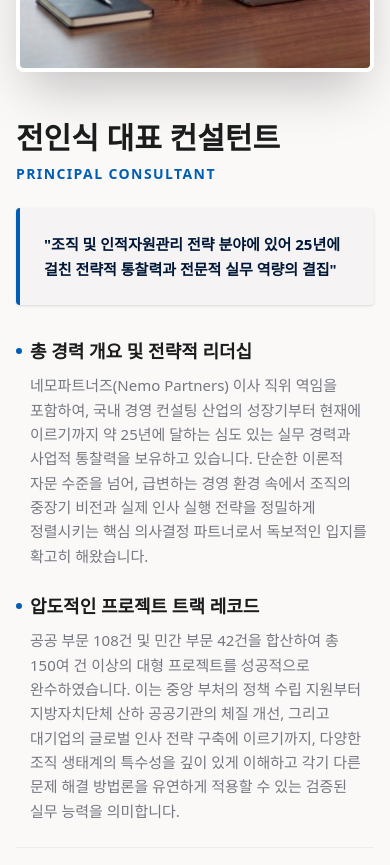
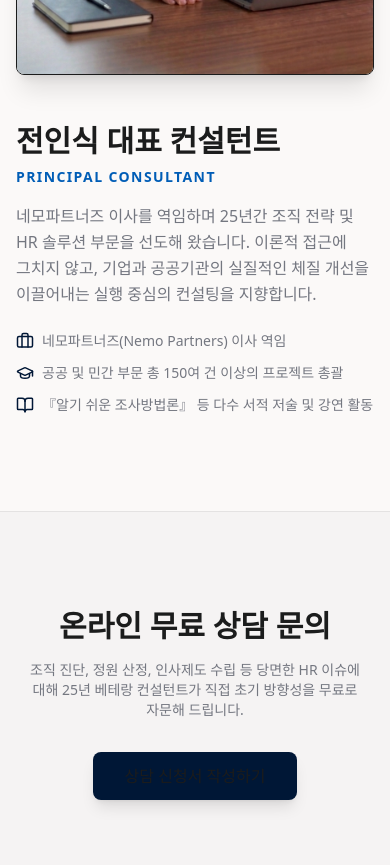
Before and after one commit to cis1273-ai/company-homepage, a React (Vite) app: page / in a window 390 px wide. Shown: the part 5600-6465 px from the top of the page. Built offline with nearby package versions, Linux system fonts and the light colour scheme.

Commit message:
Update App.tsx

```diff
--- a/src/App.tsx
+++ b/src/App.tsx
@@ -21,7 +21,7 @@ export default function App() {
   return (
     <div className="font-sans min-h-screen text-on-surface bg-background">
 
-      {/* 👑 1. TypeScript 에러 없는 완벽한 가로 흐름 띠 (배경: 네이비 / 글자: 흰색) */}
+      {/* 🎯 기존 디자인 배너 원형 그대로 복구 + TypeScript 에러만 해결 */}
       <div className="w-full bg-[#0a2540] py-2.5 overflow-hidden border-b border-white/10 flex items-center">
         <div className="whitespace-nowrap flex animate-[marquee_30s_linear_infinite]" style={{ animation: 'marquee 30s linear infinite' }}>
           {/* 첫 번째 세트 */}
@@ -41,7 +41,7 @@ export default function App() {
           <span className="text-white/40 text-xs md:text-sm mx-2 shrink-0">|</span>
         </div>
 
-        {/* CSS 애니메이션 효과 직접 주입 (config 파일 수정 불필요) */}
+        {/* 빌드 에러 없이 글자가 흐르게 만드는 CSS 주입 */}
         <style>{`
           @keyframes marquee {
             0% { transform: translateX(0%); }
@@ -67,7 +67,7 @@ export default function App() {
 }
 
 // ==========================================
-// 여기서부터는 홈페이지를 구성하는 개별 구역들입니다.
+// 기존 원본 컴포넌트 디자인 (원상복구)
 // ==========================================
 
 function Header() {
@@ -265,24 +265,19 @@ function StatsClientsSection() {
   return (
     <section id="stats" className="py-20 bg-surface border-t border-outline">
       <div className="max-w-[1200px] mx-auto px-4 md:px-6 text-center">
-
         <div className="mb-12">
           <h2 className="text-3xl font-bold text-on-surface mb-2">숫자로 보는 신뢰</h2>
-          <p className="text-on-surface-muted text-sm md:text-base">
-            25년간 쌓아온 검증된 트랙 레코드와 파트너십의 결과입니다.
-          </p>
+          <p className="text-on-surface-muted text-sm md:text-base">25년간 쌓아온 검증된 트랙 레코드와 파트너십의 결과입니다.</p>
         </div>
-
         <div className="grid grid-cols-1 md:grid-cols-2 gap-8 max-w-[800px] mx-auto">
-          <div className="bg-surface-low p-8 rounded-xl border border-outline/40 shadow-sm transform transition hover:scale-105 duration-300">
+          <div className="bg-surface-low p-8 rounded-xl border border-outline/40 shadow-sm">
             <p className="text-on-surface-muted font-medium text-base mb-2">누적 프로젝트 수행건수</p>
             <p className="text-5xl md:text-6xl font-extrabold text-primary tracking-tight">
               {projectCount}<span className="text-3xl md:text-4xl text-secondary ml-1">+</span>
             </p>
             <p className="text-xs text-on-surface-muted mt-3">공공 부문 108건 및 민간 부문 42건 합산 기준</p>
           </div>
-
-          <div className="bg-surface-low p-8 rounded-xl border border-outline/40 shadow-sm transform transition hover:scale-105 duration-300">
+          <div className="bg-surface-low p-8 rounded-xl border border-outline/40 shadow-sm">
             <p className="text-on-surface-muted font-medium text-base mb-2">기존 고객 재계약률</p>
             <p className="text-5xl md:text-6xl font-extrabold text-primary tracking-tight">
               {retentionRate}<span className="text-3xl md:text-4xl text-secondary ml-1">%</span>
@@ -290,7 +285,6 @@ function StatsClientsSection() {
             <p className="text-xs text-on-surface-muted mt-3">지속적인 신뢰와 전략적 파트너십의 지표</p>
           </div>
         </div>
-
       </div>
     </section>
   );
@@ -300,89 +294,24 @@ function ProfileSection() {
   return (
     <section id="profile" className="py-24 bg-background px-4 md:px-6 border-t border-outline">
       <div className="max-w-[1200px] mx-auto">
-        <div className="flex flex-col lg:grid lg:grid-cols-12 gap-12 lg:gap-16 items-start">
-
-          <div className="lg:col-span-5 order-1 lg:order-2 lg:sticky lg:top-28 w-full">
-            <img src="/Profile.png" alt="전인식 대표 프로필 사진" className="w-full rounded-lg border-4 border-white shadow-2xl" />
+        <div className="flex flex-col lg:grid lg:grid-cols-12 gap-12 lg:gap-16 items-center">
+          <div className="lg:col-span-5 w-full">
+            <img src="/Profile.png" alt="전인식 대표 프로필 사진" className="w-full rounded-lg border shadow-xl" />
           </div>
-
-          <div className="lg:col-span-7 order-2 lg:order-1 space-y-8">
+          <div className="lg:col-span-7 space-y-6">
             <div>
               <h2 className="text-3xl font-bold mb-2 text-on-surface">전인식 대표 컨설턴트</h2>
-              <span className="text-secondary font-semibold text-sm tracking-widest uppercase block mb-6">Principal Consultant</span>
-
-              <p className="font-bold text-[15px] md:text-[16px] text-primary p-6 bg-surface-low rounded border-l-4 border-secondary leading-relaxed break-keep shadow-sm">
-                "조직 및 인적자원관리 전략 분야에 있어 25년에 걸친 전략적 통찰력과 전문적 실무 역량의 결집"
+              <span className="text-secondary font-semibold text-sm tracking-widest uppercase block mb-4">Principal Consultant</span>
+              <p className="text-on-surface-muted text-base leading-relaxed break-keep">
+                네모파트너즈 이사를 역임하며 25년간 조직 전략 및 HR 솔루션 부문을 선도해 왔습니다. 이론적 접근에 그치지 않고, 기업과 공공기관의 실질적인 체질 개선을 이끌어내는 실행 중심의 컨설팅을 지향합니다.
               </p>
             </div>
-
-            <div className="space-y-6 text-on-surface-muted text-[15px] leading-relaxed break-keep">
-              <div>
-                <h3 className="font-bold text-on-surface text-lg mb-2 flex items-center gap-2">
-                  <span className="w-1.5 h-1.5 bg-secondary rounded-full"></span>
-                  총 경력 개요 및 전략적 리더십
-                </h3>
-                <p className="pl-3.5">
-                  네모파트너즈(Nemo Partners) 이사 직위 역임을 포함하여, 국내 경영 컨설팅 산업의 성장기부터 현재에 이르기까지 약 25년에 달하는 심도 있는 실무 경력과 사업적 통찰력을 보유하고 있습니다. 단순한 이론적 자문 수준을 넘어, 급변하는 경영 환경 속에서 조직의 중장기 비전과 실제 인사 실행 전략을 정밀하게 정렬시키는 핵심 의사결정 파트너로서 독보적인 입지를 확고히 해왔습니다.
-                </p>
-              </div>
-
-              <div>
-                <h3 className="font-bold text-on-surface text-lg mb-2 flex items-center gap-2">
-                  <span className="w-1.5 h-1.5 bg-secondary rounded-full"></span>
-                  압도적인 프로젝트 트랙 레코드
-                </h3>
-                <p className="pl-3.5">
-                  공공 부문 108건 및 민간 부문 42건을 합산하여 총 150여 건 이상의 대형 프로젝트를 성공적으로 완수하였습니다. 이는 중앙 부처의 정책 수립 지원부터 지방자치단체 산하 공공기관의 체질 개선, 그리고 대기업의 글로벌 인사 전략 구축에 이르기까지, 다양한 조직 생태계의 특수성을 깊이 있게 이해하고 각기 다른 문제 해결 방법론을 유연하게 적용할 수 있는 검증된 실무 능력을 의미합니다.
-                </p>
-              </div>
-
-              <div className="pt-4 border-t border-outline/50">
-                <h3 className="font-bold text-on-surface text-xl mb-4 text-primary">
-                  심화 전문 영역 (Core Competencies)
-                </h3>
-                <div className="space-y-4 pl-1">
-                  <div className="bg-surface-low p-4 rounded border border-outline/40">
-                    <h4 className="font-bold text-on-surface text-[16px] mb-1 flex items-center gap-2 text-secondary">
-                      <BarChart3 size={18} /> 조직 전략 및 거버넌스
-                    </h4>
-                    <p className="text-sm text-on-surface-muted leading-relaxed pl-6">
-                      조직 정밀 진단(Diagnostic)을 통해 숨겨진 비효율을 찾아내고, 기능 기반의 과학적 적정 정원 산정(Manpower Sizing)을 수행합니다. 이를 통해 거시적 거버넌스 체계를 재설계하고 실행력 있는 중장기 경영 전략 로드맵을 수립하는 데 특화되어 있습니다.
-                    </p>
-                  </div>
-
-                  <div className="bg-surface-low p-4 rounded border border-outline/40">
-                    <h4 className="font-bold text-on-surface text-[16px] mb-1 flex items-center gap-2 text-secondary">
-                      <Users size={18} /> 직무 중심 HR 솔루션
-                    </h4>
-                    <p className="text-sm text-on-surface-muted leading-relaxed pl-6">
-                      현대적 HR의 핵심인 과학적 직무 분석과 직무가치 평가(Job Evaluation) 시스템을 구축합니다. 역량 중심의 직급 체계 고도화는 물론, 구성원의 동기부여를 극대화할 수 있는 성과 및 직무 기반의 보수 체계(Total Rewards)를 설계하여 조직의 보상 경쟁력을 강화합니다.
-                    </p>
-                  </div>
-
-                  <div className="bg-surface-low p-4 rounded border border-outline/40">
-                    <h4 className="font-bold text-on-surface text-[16px] mb-1 flex items-center gap-2 text-secondary">
-                      <ShieldCheck size={18} /> 성과 관리 및 평가 환류
-                    </h4>
-                    <p className="text-sm text-on-surface-muted leading-relaxed pl-6">
-                      BSC(Balanced Scorecard) 및 MBO 체계를 조직 문화에 맞게 커스터마이징하여 구축합니다. 특히 공공기관 경영평가(Internal & External) 대응에 있어 단순한 지표 관리를 넘어, 평가 결과가 조직의 실제 성과 향상으로 이어지도록 하는 환류 시스템 고도화 자문에 강점을 보유하고 있습니다.
-                    </p>
-                  </div>
-                </div>
-              </div>
-
-              <div className="pt-4 border-t border-outline/50">
-                <h3 className="font-bold text-on-surface text-lg mb-2 flex items-center gap-2">
-                  <BookOpen size={18} className="text-secondary" />
-                  지식 자본 및 학술적 기여
-                </h3>
-                <p className="pl-6 text-sm sm:text-[15px]">
-                  『알기 쉬운 조사방법론』, 『사례로 배우는 스포츠마케팅』 등 다수의 전문 서적 저술 활동과 총 46회 이상의 기업 및 공공기관 대상 전문 강연을 실시하였습니다. 이를 통해 이론과 현장 실무가 융합된 지식 자산을 업계에 공유하고, 후배 컨설턴트 및 인사 담당자들에게 실질적인 가이드라인을 제시하며 해당 분야의 지식 전파를 주도해오고 있습니다.
-                </p>
-              </div>
+            <div className="space-y-3 text-on-surface-muted text-sm md:text-base">
+              <p className="flex items-center gap-2"><Briefcase size={18} className="text-primary" /> 네모파트너즈(Nemo Partners) 이사 역임</p>
+              <p className="flex items-center gap-2"><GraduationCap size={18} className="text-primary" /> 공공 및 민간 부문 총 150여 건 이상의 프로젝트 총괄</p>
+              <p className="flex items-center gap-2"><BookOpen size={18} className="text-primary" /> 『알기 쉬운 조사방법론』 등 다수 서적 저술 및 강연 활동</p>
             </div>
           </div>
-
         </div>
       </div>
     </section>
@@ -415,48 +344,46 @@ function CTASection() {
         <p className="text-on-surface-muted mb-8 text-sm md:text-base break-keep">
           조직 진단, 정원 산정, 인사제도 수립 등 당면한 HR 이슈에 대해 25년 베테랑 컨설턴트가 직접 초기 방향성을 무료로 자문해 드립니다.
         </p>
-
         {!isFormVisible ? (
-          <button onClick={() => setIsFormVisible(true)} className="inline-flex h-12 items-center justify-center rounded-lg bg-primary px-8 text-base font-medium text-on-primary shadow-lg transition hover:bg-primary-hover transform hover:scale-105 duration-200">
+          <button onClick={() => setIsFormVisible(true)} className="inline-flex h-12 items-center justify-center rounded-lg bg-primary px-8 text-base font-medium text-on-primary shadow-lg transition hover:bg-primary-hover">
             상담 신청서 작성하기
           </button>
         ) : (
-          <form onSubmit={handleSubmit} className="bg-background p-6 md:p-8 rounded-xl border border-outline shadow-xl text-left space-y-5 animate-fade-in">
+          <form onSubmit={handleSubmit} className="bg-background p-6 md:p-8 rounded-xl border border-outline shadow-xl text-left space-y-5">
             {isSuccess ? (
               <div className="text-center py-8 space-y-3">
                 <CheckCircle2 className="mx-auto text-secondary" size={48} />
                 <h3 className="text-xl font-bold text-on-surface">문의가 성공적으로 접수되었습니다.</h3>
                 <p className="text-sm text-on-surface-muted break-keep">확인 후 대표 컨설턴트가 영업일 기준 48시간 이내에 직접 연락드리겠습니다.</p>
-                <button type="button" onClick={() => setIsSuccess(false)} className="text-sm text-primary font-semibold underline mt-4">새 문의 작성하기</button>
               </div>
             ) : (
               <>
                 <div className="grid grid-cols-1 sm:grid-cols-2 gap-4">
                   <div>
                     <label className="block text-xs font-semibold text-on-surface-muted mb-1">성함 *</label>
-                    <input type="text" required value={formData.name} onChange={e => setFormData({...formData, name: e.target.value})} className="w-full rounded-lg border border-outline/60 bg-surface-low px-3 py-2 text-sm focus:border-primary focus:outline-none" />
+                    <input type="text" required value={formData.name} onChange={e => setFormData({...formData, name: e.target.value})} className="w-full rounded-lg border border-outline/60 bg-surface-low px-3 py-2 text-sm" />
                   </div>
                   <div>
                     <label className="block text-xs font-semibold text-on-surface-muted mb-1">회사명 / 기관명 *</label>
-                    <input type="text" required value={formData.company} onChange={e => setFormData({...formData, company: e.target.value})} className="w-full rounded-lg border border-outline/60 bg-surface-low px-3 py-2 text-sm focus:border-primary focus:outline-none" />
+                    <input type="text" required value={formData.company} onChange={e => setFormData({...formData, company: e.target.value})} className="w-full rounded-lg border border-outline/60 bg-surface-low px-3 py-2 text-sm" />
                   </div>
                 </div>
                 <div className="grid grid-cols-1 sm:grid-cols-2 gap-4">
                   <div>
                     <label className="block text-xs font-semibold text-on-surface-muted mb-1">이메일 주소 *</label>
-                    <input type="email" required value={formData.email} onChange={e => setFormData({...formData, email: e.target.value})} className="w-full rounded-lg border border-outline/60 bg-surface-low px-3 py-2 text-sm focus:border-primary focus:outline-none" />
+                    <input type="email" required value={formData.email} onChange={e => setFormData({...formData, email: e.target.value})} className="w-full rounded-lg border border-outline/60 bg-surface-low px-3 py-2 text-sm" />
                   </div>
                   <div>
                     <label className="block text-xs font-semibold text-on-surface-muted mb-1">연락처 *</label>
-                    <input type="tel" required value={formData.phone} onChange={e => setFormData({...formData, phone: e.target.value})} className="w-full rounded-lg border border-outline/60 bg-surface-low px-3 py-2 text-sm focus:border-primary focus:outline-none" />
+                    <input type="tel" required value={formData.phone} onChange={e => setFormData({...formData, phone: e.target.value})} className="w-full rounded-lg border border-outline/60 bg-surface-low px-3 py-2 text-sm" />
                   </div>
                 </div>
                 <div>
-                  <label className="block text-xs font-semibold text-on-surface-muted mb-1">문의 내용 (주요 HR 이슈 및 고민 사항) *</label>
-                  <textarea required rows={4} value={formData.message} onChange={e => setFormData({...formData, message: e.target.value})} className="w-full rounded-lg border border-outline/60 bg-surface-low px-3 py-2 text-sm focus:border-primary focus:outline-none resize-none"></textarea>
+                  <label className="block text-xs font-semibold text-on-surface-muted mb-1">문의 내용 *</label>
+                  <textarea required rows={4} value={formData.message} onChange={e => setFormData({...formData, message: e.target.value})} className="w-full rounded-lg border border-outline/60 bg-surface-low px-3 py-2 text-sm resize-none"></textarea>
                 </div>
                 <div className="flex gap-3 justify-end pt-2">
-                  <button type="button" onClick={() => setIsFormVisible(false)} className="px-4 py-2 text-sm font-medium text-on-surface-muted border border-outline rounded-lg hover:bg-surface-low">취소</button>
+                  <button type="button" onClick={() => setIsFormVisible(false)} className="px-4 py-2 text-sm font-medium text-on-surface-muted border border-outline rounded-lg">취소</button>
                   <button type="submit" disabled={isSubmitting} className="px-6 py-2 text-sm font-medium text-on-primary bg-primary rounded-lg hover:bg-primary-hover disabled:opacity-50">{isSubmitting ? "전송 중..." : "상담 신청하기"}</button>
                 </div>
               </>
@@ -477,11 +404,6 @@ function Footer() {
           <p>대표컨설턴트 : 전인식 | 이메일 : cis1273@gmail.com</p>
           <p className="text-xs text-on-primary/60">© 2026 Elev앤Company. All rights reserved.</p>
         </div>
-        <div className="flex gap-4 text-xs">
-          <a href="#services" className="hover:underline">주요서비스</a>
-          <a href="#profile" className="hover:underline">대표소개</a>
-          <a href="#contact" className="hover:underline">문의하기</a>
-        </div>
       </div>
     </footer>
   );
```
